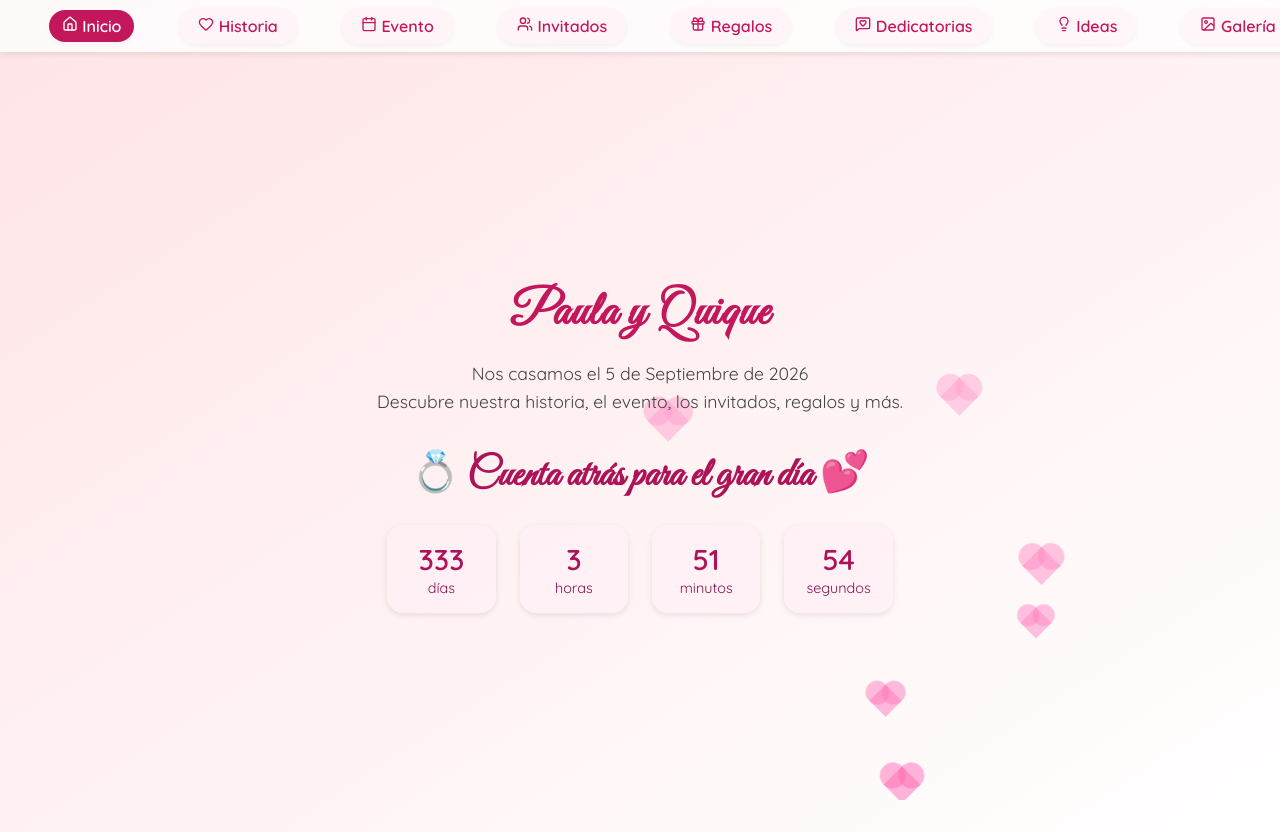
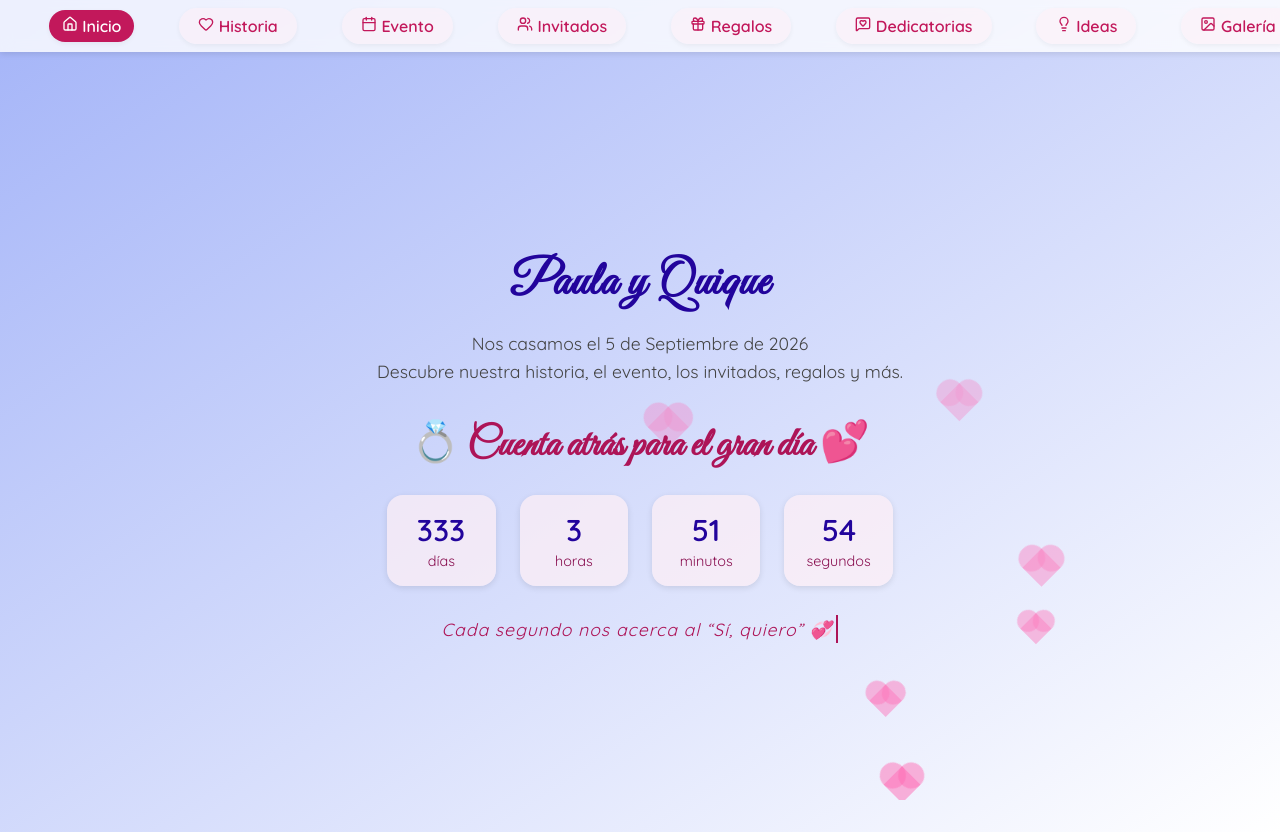
Before and after one commit to MONICAPRO0607/FinalProject, a React (Vite) app: page / in a window 1280 px wide. Built offline with nearby package versions, Linux system fonts and the light colour scheme.

Commit message:
add details in countdown

```diff
--- a/src/App.css
+++ b/src/App.css
@@ -1,6 +1,6 @@
 body {
   font-family: 'Quicksand', sans-serif;
-  background: linear-gradient(to bottom right, #ffe4e6, #fff);
+  background: linear-gradient(to bottom right, #a4b4f8, #fff);
   margin: 0;
   color: #444;
   overflow-x: hidden;
@@ -21,7 +21,7 @@ body {
 h1 {
   font-family: 'Great Vibes', cursive;
   font-size: 3rem;
-  color: #c2185b;
+  color: #22049c;
   margin-bottom: 1rem;
   letter-spacing: 1px;
 }
--- a/src/components/CountDown/CountDown.css
+++ b/src/components/CountDown/CountDown.css
@@ -15,6 +15,7 @@
   display: flex;
   justify-content: center;
   gap: 1.5rem;
+  flex-wrap: wrap;
 }
 
 .countdown-boxes div {
@@ -23,16 +24,57 @@
   border-radius: 1rem;
   min-width: 70px;
   box-shadow: 0 2px 6px rgba(0,0,0,0.1);
+   transition: transform 0.3s ease;
+}
+
+@keyframes heartbeat {
+  0%, 100% {
+    transform: scale(1);
+  }
+  25% {
+    transform: scale(1.08);
+  }
+  50% {
+    transform: scale(0.95);
+  }
+  75% {
+    transform: scale(1.05);
+  }
 }
 
 .countdown-boxes span {
   display: block;
   font-size: 1.8rem;
   font-weight: bold;
-  color: #ad1457;
+  color:#22049c;
+  animation: heartbeat 2s infinite ease-in-out;
 }
 
 .countdown-boxes small {
   font-size: 0.9rem;
   color: #880e4f;
+  margin-top: 0.3rem;
+  display: block;
 }
+
+.typing-text-js {
+  margin-top: 1.8rem;
+  font-size: 1.1rem;
+  color: #ad1457;
+  font-style: italic;
+  letter-spacing: 1px;
+  display: inline-block;
+  border-right: 2px solid #ad1457;
+  padding-right: 4px;
+  animation: blink 0.8s step-end infinite;
+}
+
+@keyframes typing {
+  from { width: 0; }
+  to { width: 22ch; }
+}
+
+@keyframes blink {
+  0%,100% { border-color: transparent; }
+  50% { border-color: #ad1457; }
+}
--- a/src/components/CountDown/CountDown.jsx
+++ b/src/components/CountDown/CountDown.jsx
@@ -2,38 +2,51 @@ import React, { useState, useEffect } from 'react'
 import './Countdown.css'
 
 const Countdown = () => {
+  const [timeLeft, setTimeLeft] = useState({})
+  const [typed, setTyped] = useState('')
+
+  useEffect(() => {
     const calculateTimeLeft = () => {
       const targetDate = new Date('2026-09-05T00:00:00')
       const now = new Date()
       const difference = targetDate - now
 
-    let timeLeft = {}
-
       if (difference > 0) {
-      timeLeft = {
+        setTimeLeft({
           days: Math.floor(difference / (1000 * 60 * 60 * 24)),
           hours: Math.floor((difference / (1000 * 60 * 60)) % 24),
           minutes: Math.floor((difference / (1000 * 60)) % 60),
           seconds: Math.floor((difference / 1000) % 60),
+        })
+      } else {
+        setTimeLeft({})
       }
     }
 
-    return timeLeft
-  }
-
-  const [timeLeft, setTimeLeft] = useState(calculateTimeLeft())
+    calculateTimeLeft()
+    const timer = setInterval(calculateTimeLeft, 1000)
+    return () => clearInterval(timer)
+  }, [])
 
   useEffect(() => {
-    const timer = setInterval(() => {
-      setTimeLeft(calculateTimeLeft())
-    }, 1000)
+    const full = 'Cada segundo nos acerca al “Sí, quiero” 💞'
+    let i = 0
 
-    return () => clearInterval(timer)
+    setTyped(full[0])
+
+    const t = setInterval(() => {
+      i++
+      if (i < full.length) {
+        setTyped(prev => prev + full[i])
+      } else {
+        clearInterval(t)}}, 80)
+    return () => clearInterval(t)
   }, [])
 
   return (
     <div className="countdown">
       <h2>💍 Cuenta atrás para el gran día 💕</h2>
+
       {timeLeft.days !== undefined ? (
         <div className="countdown-boxes">
           <div><span>{timeLeft.days}</span><small>días</small></div>
@@ -44,6 +57,8 @@ const Countdown = () => {
       ) : (
         <p>¡Ya llegó el gran día! 🎉</p>
       )}
+
+      <p className="typing-text-js">{typed}</p>
     </div>
   )
 }
--- a/src/components/NavBar/NavBar.css
+++ b/src/components/NavBar/NavBar.css
@@ -30,7 +30,7 @@
 }
 .navbar a:hover {
   color: #880e4f;
-  transform: scale(1.08);
+   transform: scale(1.08);
 }
 
 .navbar li.active a {
```
Lines whose indentation alone changed are shown as unchanged.
